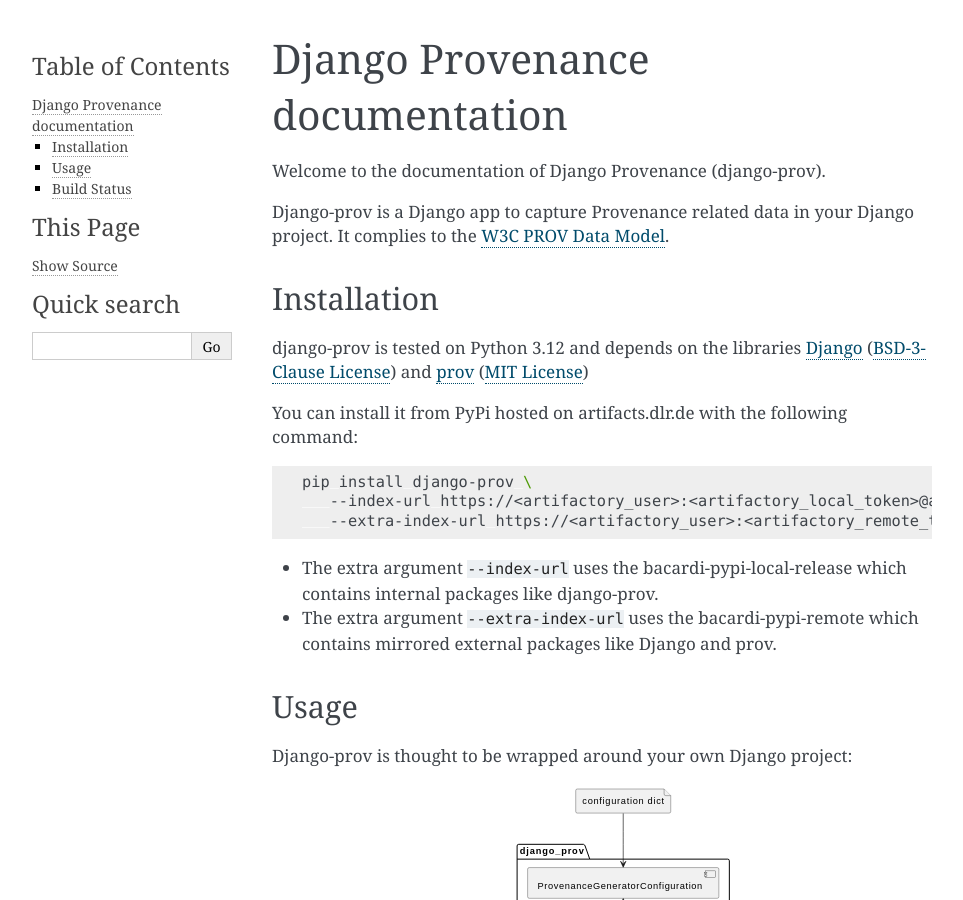
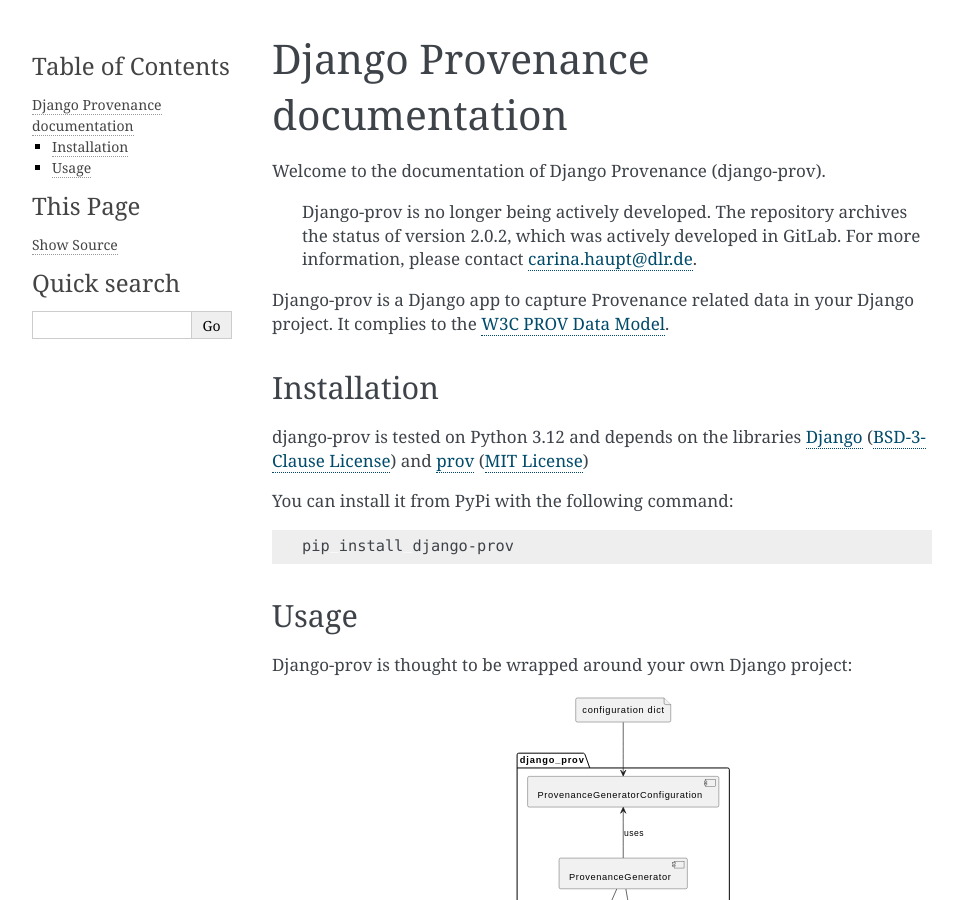
Before and after one commit to DLR-SC/django-prov, a Sphinx documentation site: the page built from docs/index.rst, in a window 1280 px wide and 900 px high. Shown: the whole window, without its empty margins (148-1111 px from the left). Built offline with Sphinx 7.4.7, drawn with Linux system fonts in a browser that asks for light colours; some of the changed text lies outside the part shown.

Commit message:
Add archive hints, Change links to github

```diff
--- a/README.rst
+++ b/README.rst
@@ -3,10 +3,15 @@
 ..
 .. SPDX-License-Identifier: MIT
 
+
+
 Django Provenance
 =================
 
 .. install-start
+
+    Django-prov is no longer being actively developed. The repository archives the status of version 2.0.2, which was actively developed in GitLab.
+    For more information, please contact carina.haupt@dlr.de.
 
 Django-prov is a Django app to capture Provenance related data in your Django project. It complies to the `W3C PROV Data Model`_.
 
@@ -18,20 +23,15 @@ Installation
 django-prov is tested on Python 3.12 and depends on the libraries `Django`_ (`BSD-3-Clause License`_) and `prov`_ (`MIT License`_)
 
 .. _Django: https://www.djangoproject.com/
-.. _BSD-3-Clause License: https://gitlab.dlr.de/provenance/django-prov/-/blob/main/LICENSES/BSD-3-Clause.txt
+.. _BSD-3-Clause License: https://github.com/django/django/blob/main/LICENSE
 .. _prov: https://prov.readthedocs.io/en/latest/index.html
-.. _MIT License: https://gitlab.dlr.de/provenance/django-prov/-/blob/main/LICENSES/MIT.txt
+.. _MIT License: https://github.com/DLR-SC/django-prov/-/blob/main/LICENSES/MIT.txt
 
-You can install it from PyPi hosted on artifacts.dlr.de with the following command:
+You can install it from PyPi with the following command:
 
 .. code-block:: shell
 
-    pip install django-prov \
-       --index-url https://<artifactory_user>:<artifactory_local_token>@artifacts.dlr.de/artifactory/api/pypi/bacardi-pypi-local-release/simple \
-       --extra-index-url https://<artifactory_user>:<artifactory_remote_token>@artifacts.dlr.de/artifactory/api/pypi/bacardi-pypi-remote/simple
-
-- The extra argument :code:`--index-url` uses the bacardi-pypi-local-release which contains internal packages like django-prov.
-- The extra argument :code:`--extra-index-url` uses the bacardi-pypi-remote which contains mirrored external packages like Django and prov.
+    pip install django-prov
 
 
 .. only:: sphinx
@@ -71,9 +71,10 @@ Usage
 
 Django-prov is thought to be wrapped around your own Django project:
 
-.. image:: ../docs/workflow.svg
+.. image:: https://raw.githubusercontent.com/DLR-SC/django-prov/main/docs/workflow.svg
     :width: 40%
     :align: center
+    :target: https://raw.githubusercontent.com/DLR-SC/django-prov/main/docs/workflow.svg
 
 You need to follow three steps to start recording provenance in your app:
 
@@ -101,7 +102,7 @@ You need to follow three steps to start recording provenance in your app:
 
 - **Configuration options:** `Configuration options`_
 
-.. _Configuration options: ./docs/django_prov_configuration/configuration_general.rst
+.. _Configuration options: https://github.com/DLR-SC/django-prov/-/blob/main/docs/django_prov_configuration/configuration_general.rst
 
 
 Documentation
@@ -109,40 +110,30 @@ Documentation
 
 The documentation of Django Provenance is available here: `Official Documentation`_
 
-.. _Official Documentation: https://provenance.pages.gitlab.dlr.de/django-prov/
+.. _Official Documentation: https://github.com/DLR-SC/django-prov/-/blob/main/docs/
 
-.. build-start
-
-Build Status
-----------------
-
-The pipeline and coverage status is indicative of the :code:`main` branch.
-
-.. image:: https://gitlab.dlr.de/provenance/django-prov/badges/main/pipeline.svg
-    :target: https://gitlab.dlr.de/provenance/django-prov/commits/main
-    :alt: Build status main branch
-
-.. image:: https://gitlab.dlr.de/provenance/django-prov/badges/main/coverage.svg
-    :target: https://gitlab.dlr.de/provenance/django-prov/main/coverage/
-    :alt: Coverage percentage main branch
-
-.. build-end
 
 Changes
 -------
 
 Please see the `CHANGELOG file`_ for notable changes.
 
-.. _CHANGELOG file: https://gitlab.dlr.de/provenance/django-prov/-/blob/main//docs/CHANGELOG.rst
+.. _CHANGELOG file: https://github.com/DLR-SC/django-prov/-/blob/main/docs/CHANGELOG.rst
 
 Contributors
 --------------------------
 
 - Benjamin Bauer <Benjamin.Bauer@dlr.de>
 
+Contributing
+------------
+
+The project is no longer actively maintained. For more information, please contact carina.haupt@dlr.de.
+
 License
 -------
 
-See the `LICENSE file`_ for information about how the package is licensed
+This project is `MIT`_ licensed.
+opyright © 2026 German Aerospace Center (DLR) and individual contributors.
 
-.. _LICENSE file: https://gitlab.dlr.de/provenance/django-prov/-/blob/main/LICENSE.rst
+.. _MIT: https://github.com/DLR-SC/django-prov/-/blob/main/LICENSE.rst
--- a/docs/general/example.rst
+++ b/docs/general/example.rst
@@ -19,7 +19,7 @@ After that, the books can be ordered by another student.
 
 The example app can be found here: `Django Provenance - Example application`_
 
-.. _Django Provenance - Example application: https://gitlab.dlr.de/provenance/django-prov/-/tree/main/example
+.. _Django Provenance - Example application: https://github.com/DLR-SC/django-prov/-/tree/main/example
 
 .. _example-questions:
 
--- a/pyproject.toml
+++ b/pyproject.toml
@@ -27,7 +27,7 @@ classifiers = [
 dynamic = ["version", "readme"]
 
 [project.urls]
-"Code" = "https://gitlab.dlr.de/provenance/django-prov"
+"Code" = "https://github.com/DLR-SC/django-prov"
 
 [project.optional-dependencies]
 test = [
```
Also changed, not shown: other parts of README.rst (+1 -1 lines), docs/general/installation.rst (+3 -7 lines), .gitlab-ci.yml, 1 other file.
